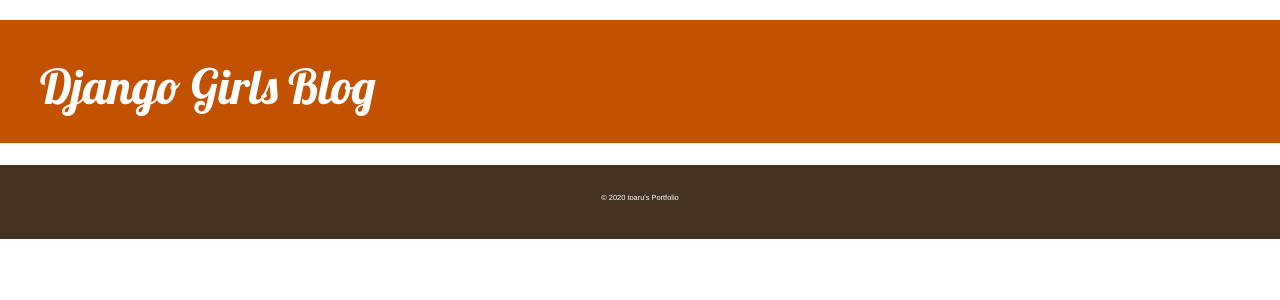
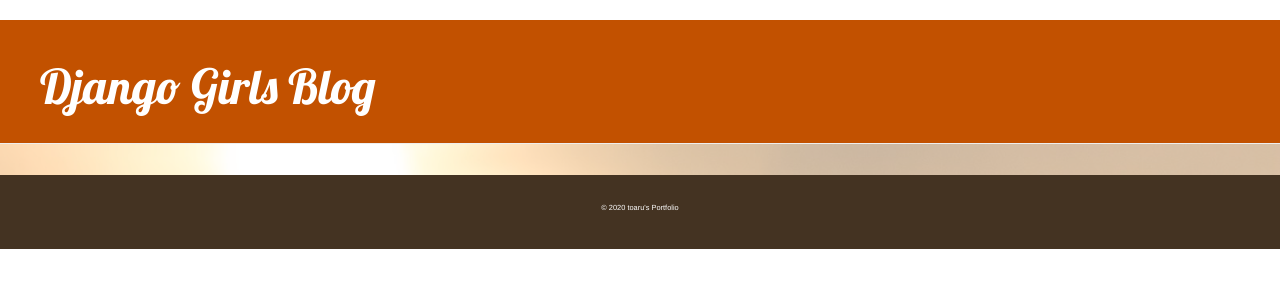
Before and after one commit to Prototypeyy9130/My-First-Blog, a Django app: page / in a window 1280 px wide. Shown: the top 300 px of the page. Run offline with Django 3.2, Linux system fonts and the light colour scheme; data that the repository does not hold is empty; some libraries are stand-ins or nearby versions.

Commit message:
Added background-image.

```diff
--- a/blog/static/css/blog.css
+++ b/blog/static/css/blog.css
@@ -1,10 +1,12 @@
 body {
     display:flex;
     flex-direction:column;
+    width:100%;
 }
 .page-header {
     background-color: #C25100;
     margin-top: 0;
+    margin-bottom: 0;
     padding: 20px 20px 20px 40px;
 }
 
@@ -15,8 +17,13 @@
     }
 
 .content {
-    margin-left: 40px;
-    flex:1;
+    margin: 0 auto;
+    padding-top:30px;
+    width: 100%;
+    background-image: url('../image/bg.jpg');
+    background-color: rgba(255, 255, 255, .5);
+    background-blend-mode: soft-light;
+    background-size: cover;
 }
 
 h1, h2, h3, h4 {
@@ -24,7 +31,7 @@
 }
 
 .date {
-    color: #828282;
+    color: #000;
 }
 
 .save {
```
Also changed, not shown: blog/static/image/bg.jpg (added).
